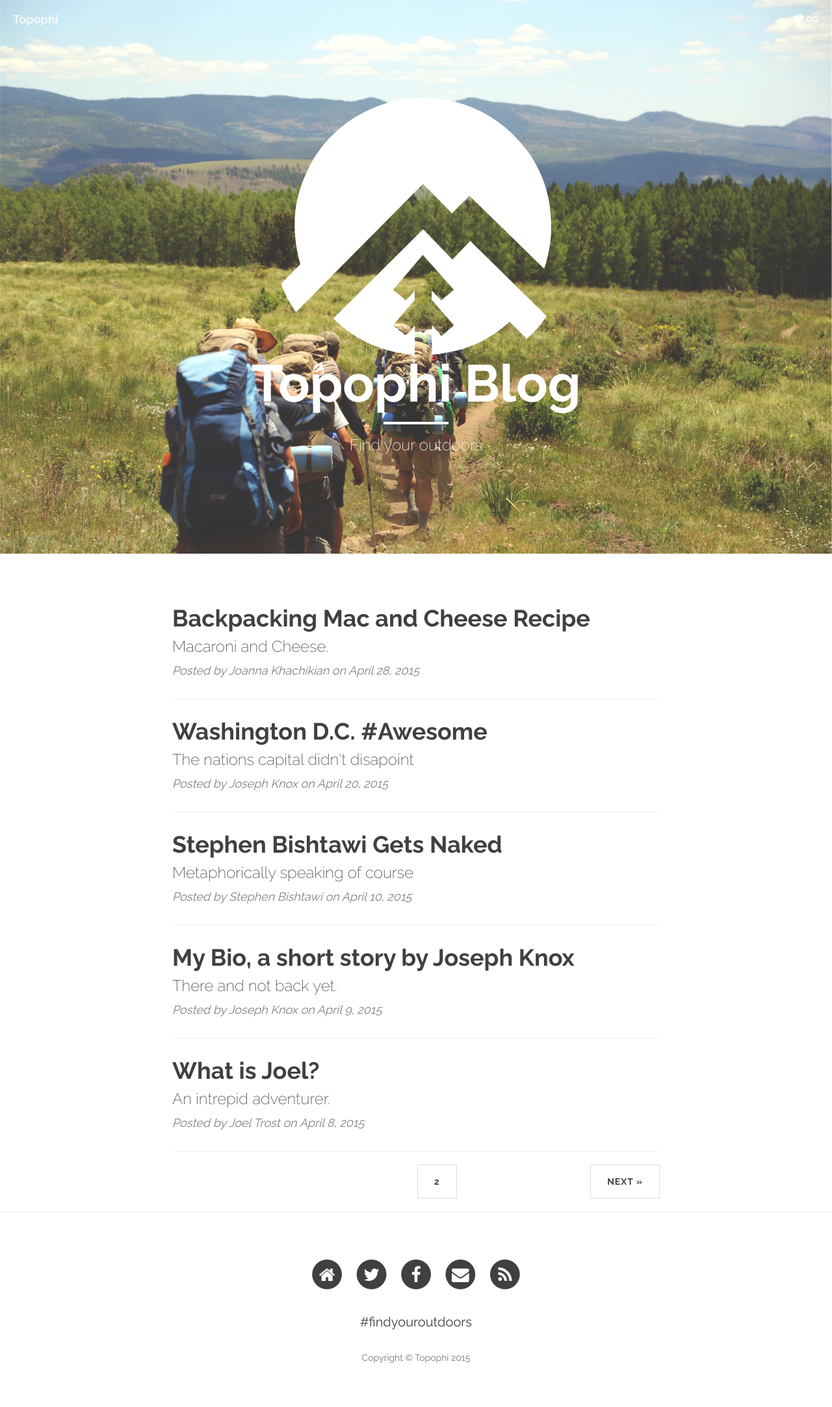
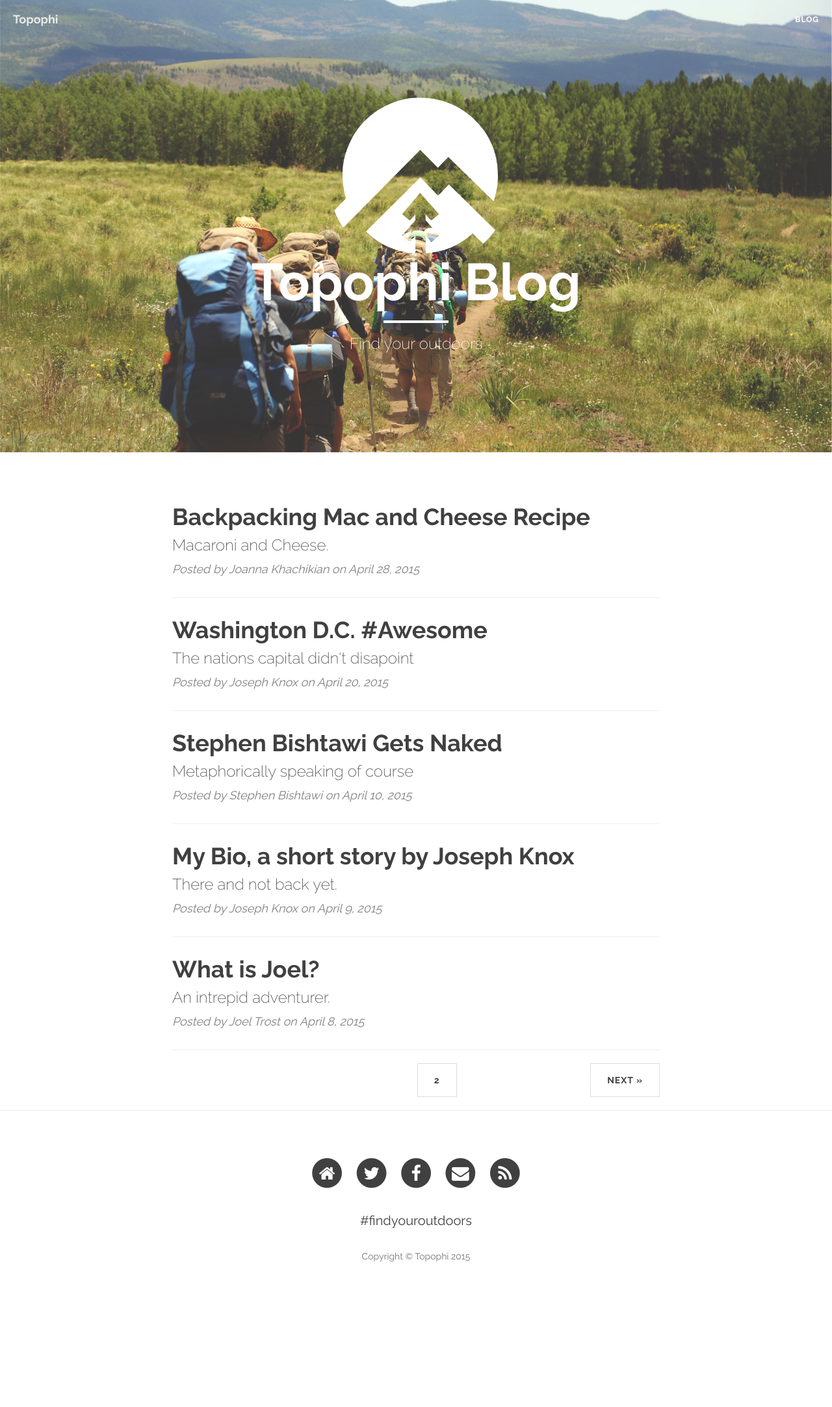
Before and after one commit to Topophi/topophi.github.io, a Jekyll site: the page built from index.html, in a window 1280 px wide. Shown: the whole page at 65% size. Built offline with Jekyll 4.4.1, drawn with Linux system fonts in a browser that asks for light colours; nearby versions of some CDN libraries; the list of posts is cut into pages by our own code; after the commit the page ends 2009 px from its top, so only the background shows below that.

Commit message:
Add max height to logo

```diff
--- a/_layouts/page.html
+++ b/_layouts/page.html
@@ -8,7 +8,7 @@ layout: default
         <div class="row">
             <div class="col-lg-8 col-lg-offset-2 col-md-10 col-md-offset-1">
                 <div class="site-heading">
-                    <img src="{{ site.baseurl }}/{{ site.logo-img }}" class='center' alt="Topophi" />
+                    <img src="{{ site.baseurl }}/{{ site.logo-img }}" class='logo center' alt="Topophi" />
                     <h1>{% if page.title %}{{ page.title }}{% else %}{{ site.pageTitle }}{% endif %}</h1>
                     <hr class="small">
                     <span class="subheading">{% if page.description %}{{ page.description }}{% else %}{{ site.description }}{% endif %}</span>
--- a/css/clean-blog.css
+++ b/css/clean-blog.css
@@ -392,7 +392,7 @@ form .row:first-child .floating-label-form-group {
 .image-block {
   width: 100%;
   background-color: rgba(0, 0, 0, 0.1);
-  padding: 20px;
+  padding: 10px;
 }
 .image-block img {
   margin: auto;
@@ -419,3 +419,6 @@ img::-moz-selection {
 body {
   webkit-tap-highlight-color: #0085a1;
 }
+.logo {
+  max-height: 12em;
+}
--- a/less/clean-blog.less
+++ b/less/clean-blog.less
@@ -481,3 +481,7 @@ img::-moz-selection {
 body {
 	webkit-tap-highlight-color: @brand-primary;
 }
+
+.logo {
+	max-height: 12em;
+}
```
Also changed, not shown: css/clean-blog.min.css.
